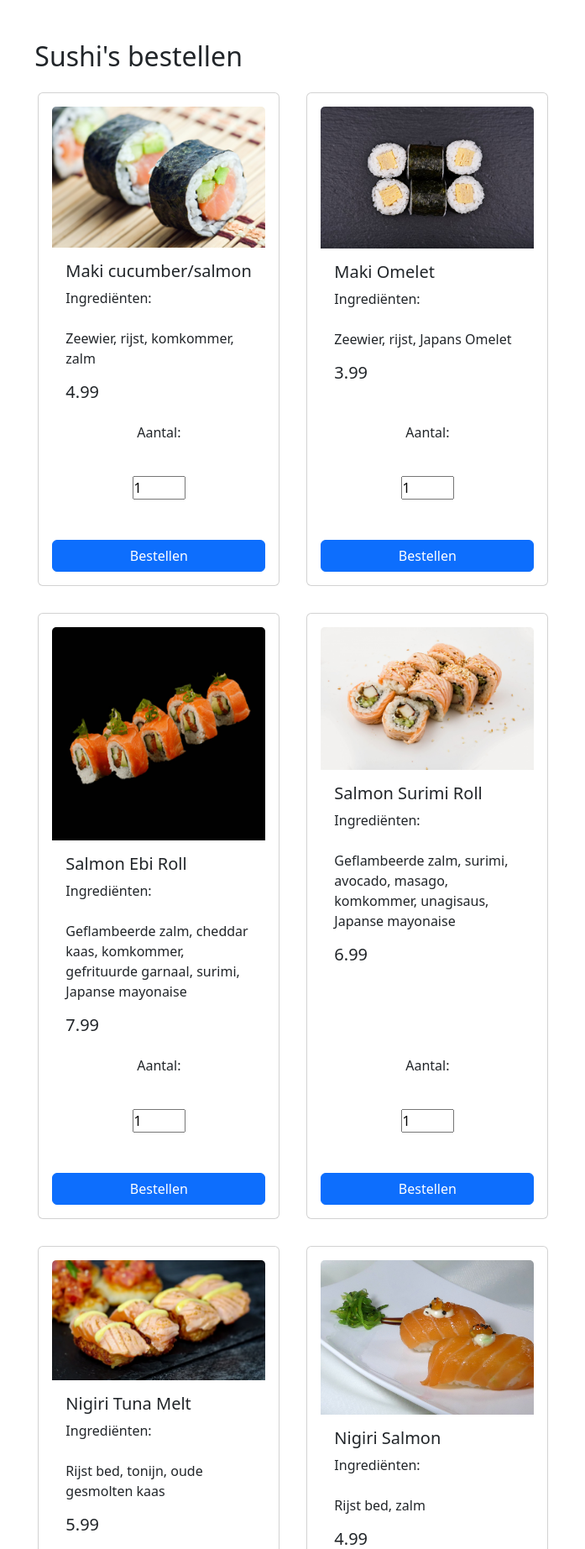
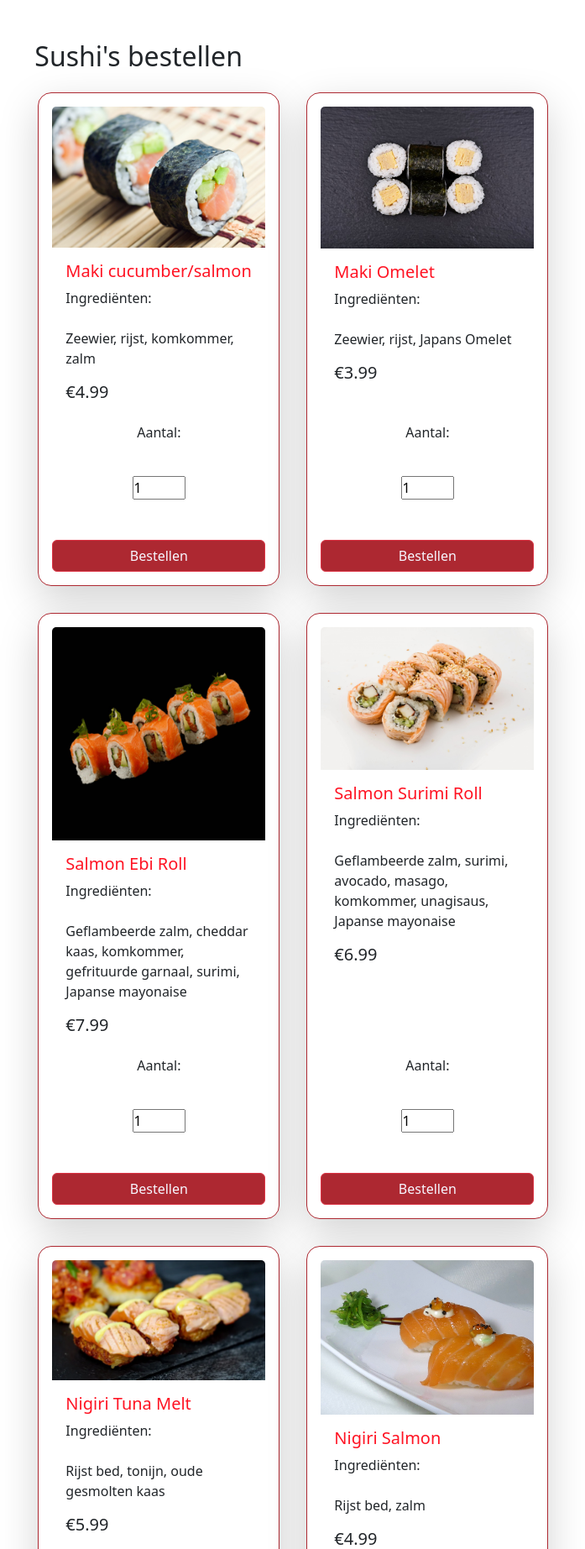
Before and after one commit to Ta1Vos/rocm-p05-projectzuzu, a PHP site: page /sd22-p5-projectzuzu-Ta1Vos/sushi_orders.php in a window 1280 px wide. Shown: the part 118-1963 px from the top of the page at 84% size, without its empty margins (176-873 px from the left). Run offline with PHP 8.4, Linux system fonts and the light colour scheme; data comes from the database, SQL or seed files in the repository; data that the repository does not hold is empty.

Commit message:
Added card colors

```diff
--- a/css/style.css
+++ b/css/style.css
@@ -26,11 +26,20 @@ body {
 
 .bg-dark {
     background-color: #0E1C36 !important;
+    color: #e3e3e3 !important;
+}
+
+.border-bg-red {
+    border-color: #AD2831 !important;
 }
 
 .bg-red {
     background-color: #AD2831;
     color: #F7F7FF;
+}
+
+.text-red {
+    color: #ff1323;
 }
 
 .bg-white, bg-light {
--- a/sushi_orders.php
+++ b/sushi_orders.php
@@ -77,15 +77,15 @@ foreach ($result as $product) {
 
 //Creates a card for every sushi in the database
 foreach ($result as $product) {
-    $divContent .= "<form method='post' class='card m-3 d-flex flex-column p-3' style='width: 18rem;'>";
+    $divContent .= "<form method='post' class='card shadow-lg border border-bg-red rounded-4 m-3 d-flex flex-column p-3' style='width: 18rem;'>";
     $divContent .= "<img src='{$product["image"]}' class='card-img-top' alt='Afbeelding van de sushi'>";
     $divContent .= "<div class='card-body'>";
-    $divContent .= "<h5 class='card-title'>{$product["name"]}</h5>";
+    $divContent .= "<h5 class='card-title text-red'>{$product["name"]}</h5>";
     $divContent .= "<p class='card-text'>Ingrediënten:<br><br>{$product["ingredients"]}</p>";
-    $divContent .= "<h5 class='card-title'>{$product["price"]}</h5></div>";
+    $divContent .= "<h5 class='card-title'>&euro;{$product["price"]}</h5></div>";
     $divContent .= "<div class='text-center'><p>Aantal:</p><br><input type='$amountInputType' name='sushi-{$product["id"]}-amount' class='small-num-input' value='1'></div><br>";
     $divContent .= "<div class='text-center error-field'>" . $errorField[$product["id"]] . "</div><br>";
-    $divContent .= "<input type='submit' name='add-sushi-{$product["id"]}' class='btn btn-primary justify-self-end' value='Bestellen'></form>";
+    $divContent .= "<input type='submit' name='add-sushi-{$product["id"]}' class='btn btn-danger justify-self-end bg-red' value='Bestellen'></form>";
 }
 
 $divContent .= "</div>";
```
